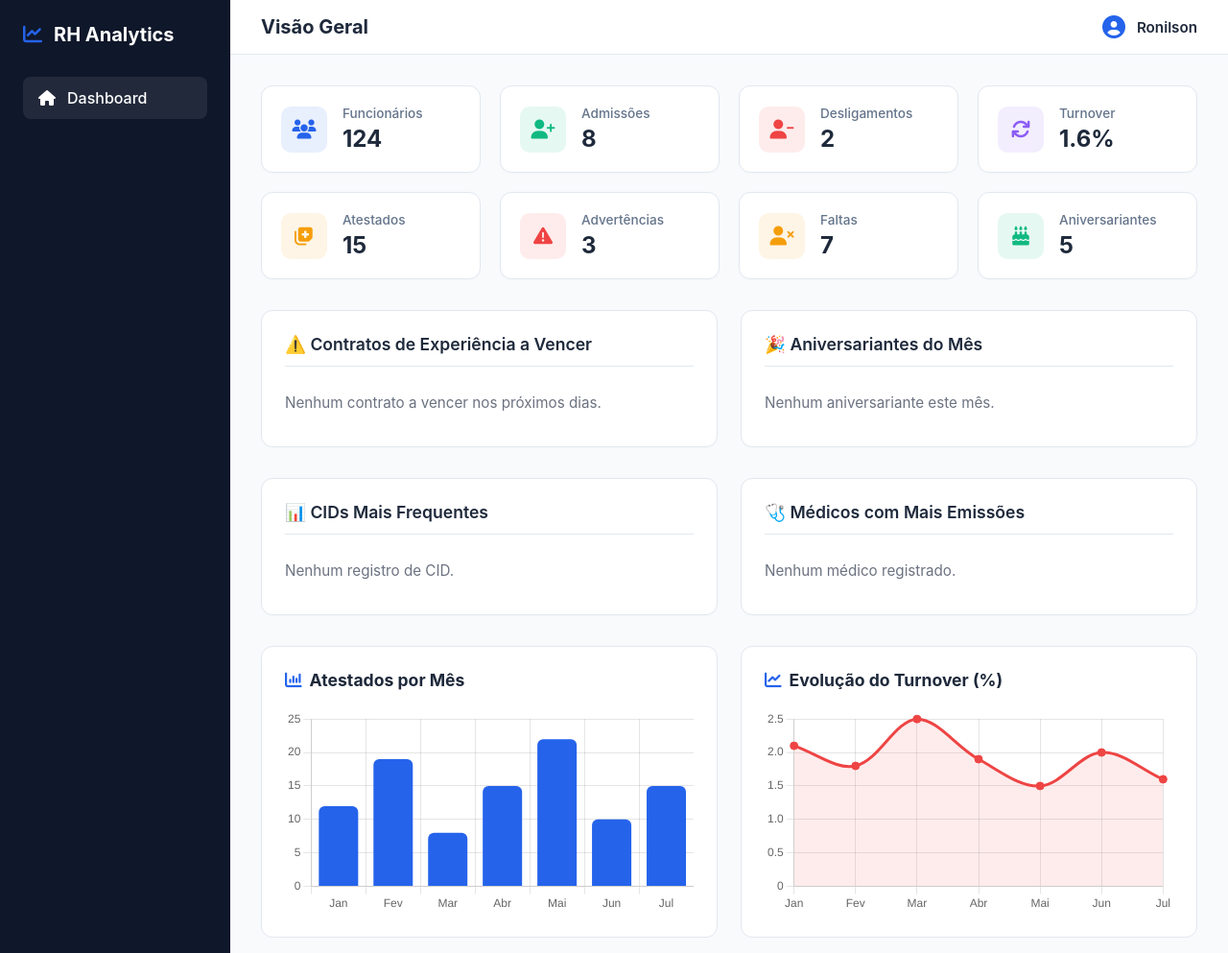
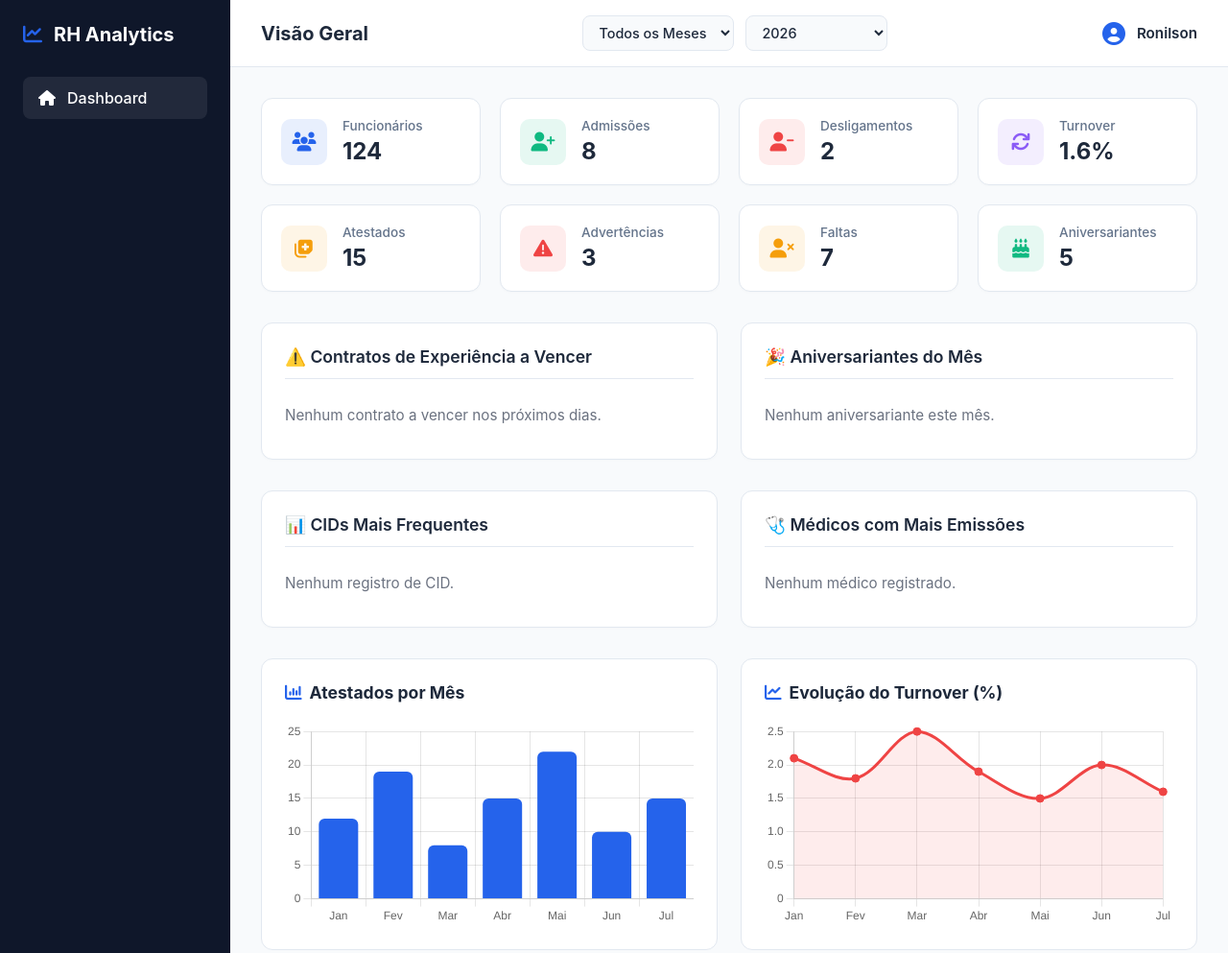
Before and after one commit to W2UP/rh-analytics, a plain HTML site: page index.html in a window 1280 px wide. Shown: the top 993 px of the page at 96% size. Drawn offline with nearby package versions, Linux system fonts and the light colour scheme; no server answers.

Commit message:
Adiciona filtros visuais de mes e ano no header

```diff
--- a/css/styles.css
+++ b/css/styles.css
@@ -322,3 +322,49 @@ body {
     grid-template-columns: 1fr;
   }
 }
+
+/* =========================================
+   FILTROS DE DATA (Header)
+   ========================================= */
+.filter-container {
+  display: flex;
+  gap: 12px;
+  align-items: center;
+}
+
+.date-select {
+  padding: 8px 12px;
+  border: 1px solid var(--border);
+  border-radius: 8px;
+  background-color: var(--bg-main);
+  color: var(--text-main);
+  font-size: 0.9rem;
+  font-weight: 500;
+  cursor: pointer;
+  outline: none;
+  transition: border-color 0.2s, box-shadow 0.2s;
+}
+
+.date-select:hover {
+  border-color: var(--primary);
+}
+
+.date-select:focus {
+  border-color: var(--primary);
+  box-shadow: 0 0 0 3px rgba(37, 99, 235, 0.1);
+}
+
+/* Ajuste no top-header para acomodar 3 itens (Título, Filtros e Perfil) */
+@media (max-width: 768px) {
+  .top-header {
+    flex-direction: column;
+    gap: 15px;
+    align-items: flex-start;
+  }
+  .filter-container {
+    width: 100%;
+  }
+  .date-select {
+    flex: 1;
+  }
+}
--- a/index.html
+++ b/index.html
@@ -29,10 +29,37 @@
 
       <header class="top-header">
         <h1>Visão Geral</h1>
+
+        <div class="filter-container">
+          <select id="month-filter" class="date-select">
+            <option value="todos">Todos os Meses</option>
+            <option value="01">Janeiro</option>
+            <option value="02">Fevereiro</option>
+            <option value="03">Março</option>
+            <option value="04">Abril</option>
+            <option value="05">Maio</option>
+            <option value="06">Junho</option>
+            <option value="07">Julho</option>
+            <option value="08">Agosto</option>
+            <option value="09">Setembro</option>
+            <option value="10">Outubro</option>
+            <option value="11">Novembro</option>
+            <option value="12">Dezembro</option>
+          </select>
+
+          <select id="year-filter" class="date-select">
+            <option value="todos">Todos os Anos</option>
+            <option value="2026" selected>2026</option>
+            <option value="2025">2025</option>
+            <option value="2024">2024</option>
+          </select>
+        </div>
+
         <div class="user-profile">
           <i class="fa-solid fa-circle-user"></i>
           <span id="user-name">A carregar...</span>
         </div>
+      </header>
       </header>
 
       <div class="dashboard-body">
```
